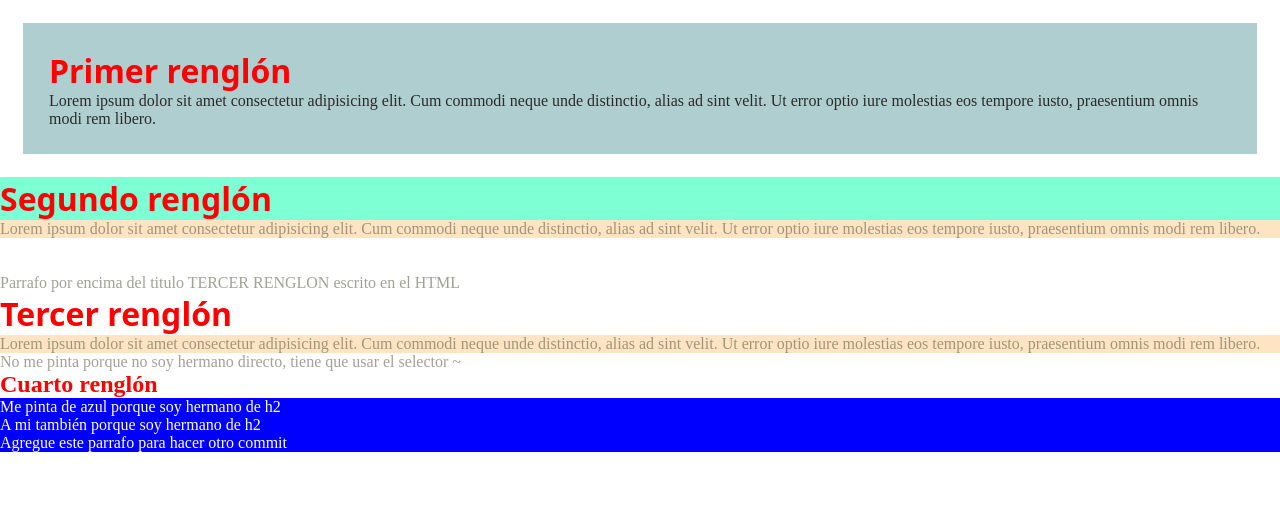
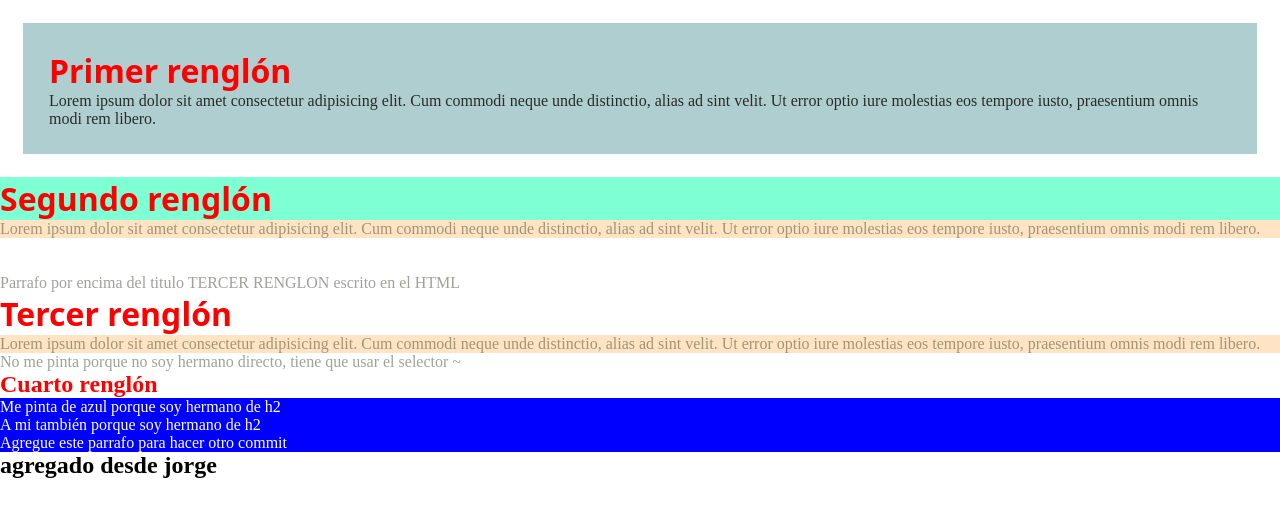
Before and after one commit to Colococo/codoClase4, a plain HTML site: page index.html in a window 1280 px wide. Drawn offline with Linux system fonts and the light colour scheme.

Commit message:
agregue un h2 desde la rama jorge en el index

```diff
--- a/index.html
+++ b/index.html
@@ -42,7 +42,7 @@
 
     <!-- selectores combinados -->
 
-
+    <h2>agregado desde jorge</h2>
 
 
   </body>
```
